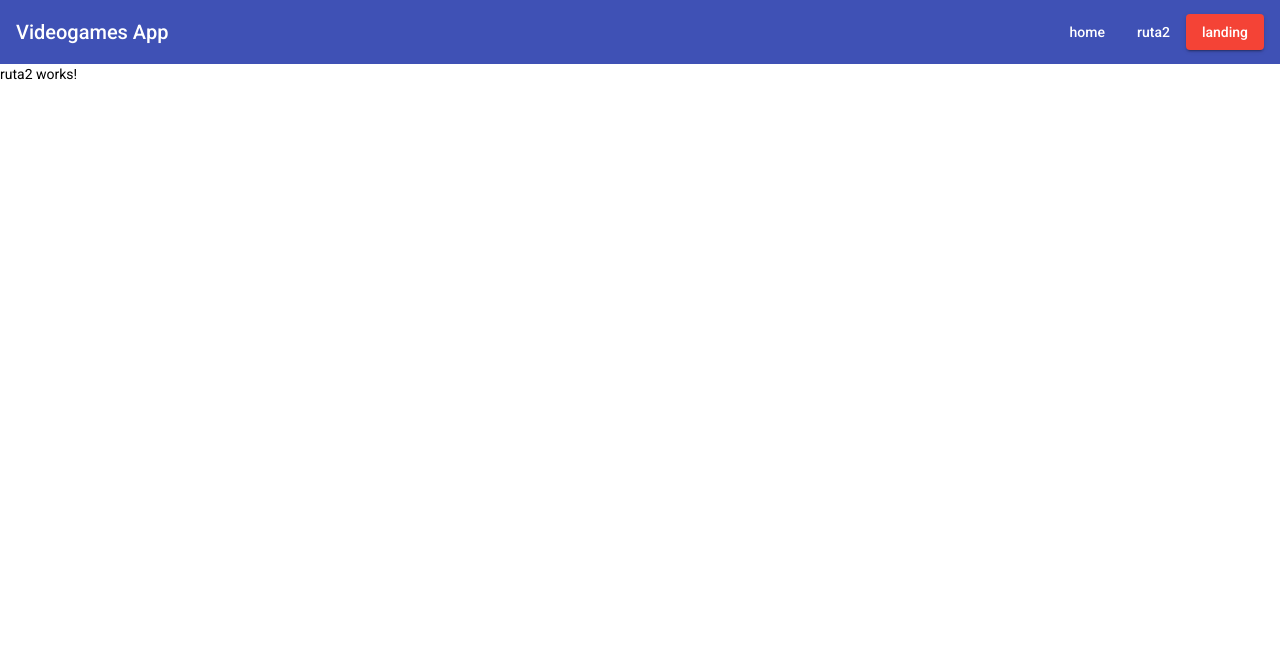
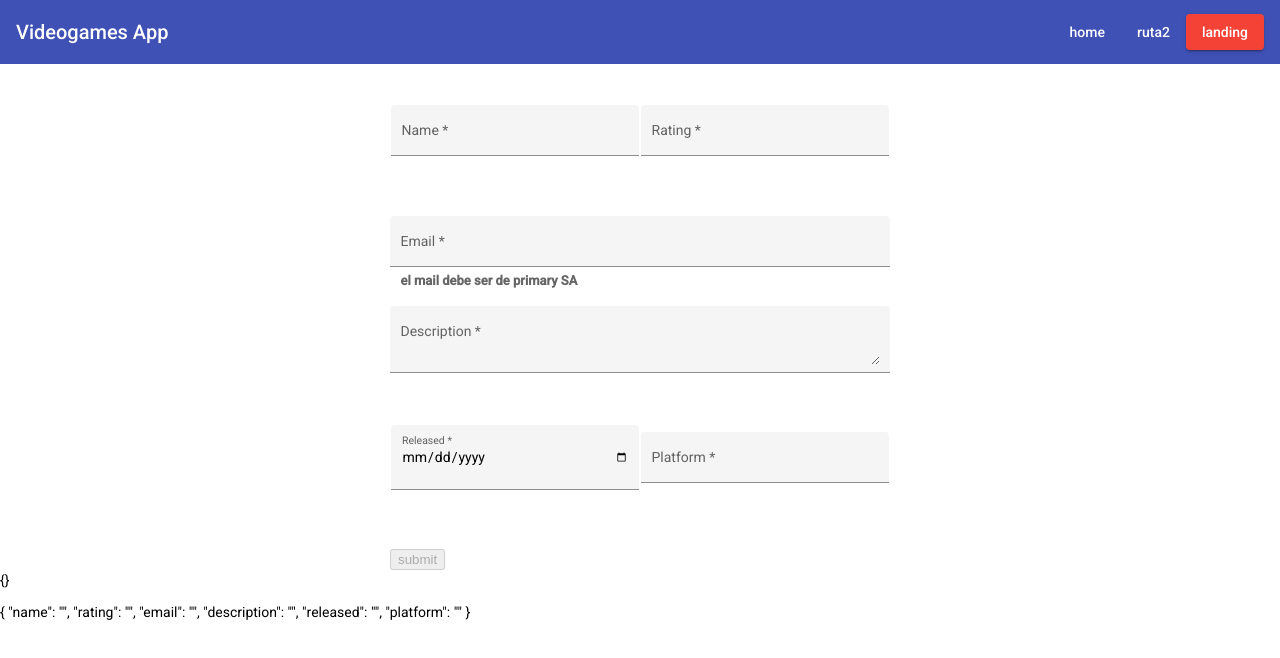
Before and after one commit to valentinoSPADA/videogames-app-angular, an Angular app: page /ruta2 in a window 1280 px wide. Shown: the top 658 px of the page. Built offline with nearby package versions, Linux system fonts and the light colour scheme.

Commit message:
formulario en ruta2

```diff
--- a/src/app/app-routing.module.ts
+++ b/src/app/app-routing.module.ts
@@ -1,6 +1,5 @@
 import { NgModule } from "@angular/core";
 import { RouterModule, Routes } from "@angular/router";
-import { AppComponent } from "./app.component";
 import { HomeComponent } from "./navigation/home/home.component";
 import { Ruta2Component } from "./navigation/ruta2/ruta2.component";
 import { LandingComponent } from "./navigation/landing/landing.component";
@@ -15,7 +14,7 @@ const routes: Routes = [
 
 @NgModule({
     imports: [RouterModule.forRoot(routes)],
-    exports: [RouterModule]
+    exports: [RouterModule],
 })
 
 export class AppRoutingModule {
--- a/src/app/app.component.ts
+++ b/src/app/app.component.ts
@@ -4,7 +4,6 @@ import { ChangeDetectionStrategy, Component } from '@angular/core';
   selector: 'app-root',
   templateUrl: './app.component.html',
   styleUrls: ['./app.component.css'],
-  changeDetection: ChangeDetectionStrategy.OnPush
 })
 export class AppComponent {
   title = 'videogames-app';
--- a/src/app/material.module.ts
+++ b/src/app/material.module.ts
@@ -93,8 +93,4 @@ import {OverlayModule} from '@angular/cdk/overlay';
     ScrollingModule,
   ]
 })
-
-
-export class MaterialModule {
-
-}
+export class MaterialModule {}
--- a/src/app/navigation/ruta2/ruta2.component.css
+++ b/src/app/navigation/ruta2/ruta2.component.css
@@ -0,0 +1,21 @@
+.example-form {
+    max-width: 500px;
+    width: 100%;
+  }
+
+  .example-full-width {
+    width: 100%;
+    margin-bottom: 20px;
+  }
+
+
+.error{
+  font-size: 13px;
+}
+
+  .conteiner{
+    width: 100%;
+    display: flex;
+    justify-content: center;
+    margin-top: 40px;
+  }
--- a/src/app/navigation/ruta2/ruta2.component.html
+++ b/src/app/navigation/ruta2/ruta2.component.html
@@ -1 +1,64 @@
-<p>ruta2 works!</p>
+<div class="conteiner">
+
+    <form class="example-form" [formGroup]="formulario" (ngSubmit)="onSubmit()">
+        <table class="example-full-width" cellspacing="0">
+            <tr>
+                <td>
+                    <mat-form-field class="example-full-width" appearance="fill">
+                        <mat-label>Name</mat-label>
+                        <input matInput formControlName="name">
+                    </mat-form-field>
+                </td>
+                <td>
+                    <mat-form-field class="example-full-width" appearance="fill">
+                        <mat-label>Rating</mat-label>
+                        <input matInput type="number" formControlName="rating">
+                    </mat-form-field>
+                </td>
+            </tr>
+        </table>
+
+        <p>
+            <mat-form-field class="example-full-width" appearance="fill">
+                <mat-label>Email</mat-label>
+                <input matInput formControlName="email">
+                <mat-hint class="error" *ngIf="formulario.get('email')?.errors?.['mailError']">
+                    <strong> el mail debe ser de primary SA </strong>
+                </mat-hint>
+            </mat-form-field>
+
+
+
+            <mat-form-field class="example-full-width" appearance="fill">
+                <mat-label>Description</mat-label>
+                <textarea matInput maxlength="500" formControlName="description"></textarea>
+            </mat-form-field>
+        </p>
+
+        <table class="example-full-width" cellspacing="0">
+            <tr>
+                <td>
+                    <mat-form-field class="example-full-width" appearance="fill">
+                        <mat-label>Released</mat-label>
+                        <input formControlName="released" type="date" matInput placeholder="Ex. 11-11-2011">
+                    </mat-form-field>
+                </td>
+                <td>
+                    <mat-form-field class="example-full-width" appearance="fill">
+                        <mat-label>Platform</mat-label>
+                        <input formControlName="platform" matInput placeholder="Ex. Playstation 5">
+                    </mat-form-field>
+                </td>
+            </tr>
+        </table>
+        <button type="submit" [disabled]="!formulario.valid"> submit </button>
+    </form>
+</div>
+
+<p>
+    {{submit | json}}
+</p>
+<p>
+
+    {{formulario.getRawValue() | json}}
+</p>
--- a/src/app/navigation/ruta2/ruta2.component.ts
+++ b/src/app/navigation/ruta2/ruta2.component.ts
@@ -1,15 +1,50 @@
 import { Component, OnInit } from '@angular/core';
+import { AbstractControl, FormControl, FormGroup, ValidationErrors, ValidatorFn, Validators } from '@angular/forms';
+
 
 @Component({
   selector: 'app-ruta2',
   templateUrl: './ruta2.component.html',
   styleUrls: ['./ruta2.component.css']
 })
+
+
 export class Ruta2Component implements OnInit {
+
+
+  formulario = new FormGroup({
+    name: new FormControl('', [Validators.required, Validators.minLength(4)]),
+    rating: new FormControl('', Validators.required),
+    email: new FormControl('', [Validators.required, Validators.email, this.mailValidator()]),
+    description: new FormControl('', Validators.required),
+    released: new FormControl('', Validators.required),
+    platform: new FormControl('', Validators.required),
+  });
+
+  submit = {};
+
 
   constructor() { }
 
+
   ngOnInit(): void {
   }
+  onSubmit() {
+    this.formulario.get('rating')?.disable()
+    console.warn(this.formulario.value);
+    return this.submit = this.formulario.value;
+  }
 
+
+  mailValidator(): ValidatorFn {
+    return (control: AbstractControl): ValidationErrors | null => {
+      const mailFormControl = control as FormControl
+      const email = mailFormControl.value
+      if (email?.includes('@primary.com.ar')) {
+        return null
+      } else {
+        return { mailError: true }
+      }
+    };
+  }
 }
--- /dev/null
+++ b/src/app/navigation/ruta2/ruta2.module.ts
@@ -0,0 +1,16 @@
+import { NgModule } from "@angular/core";
+import { Ruta2Component } from "./ruta2.component";
+import { FormsModule, ReactiveFormsModule } from '@angular/forms';
+import { MaterialModule } from "src/app/material.module";
+import { CommonModule } from "@angular/common";
+
+
+
+
+@NgModule({
+    imports: [FormsModule, ReactiveFormsModule, MaterialModule, CommonModule],
+    exports: [Ruta2Component],
+    declarations: [Ruta2Component]
+})
+
+export class ruta2Module { }
```
Also changed, not shown: src/app/app.module.ts (+7 -2 lines), src/app/navigation/home/home.component.ts (+4 -4 lines).
